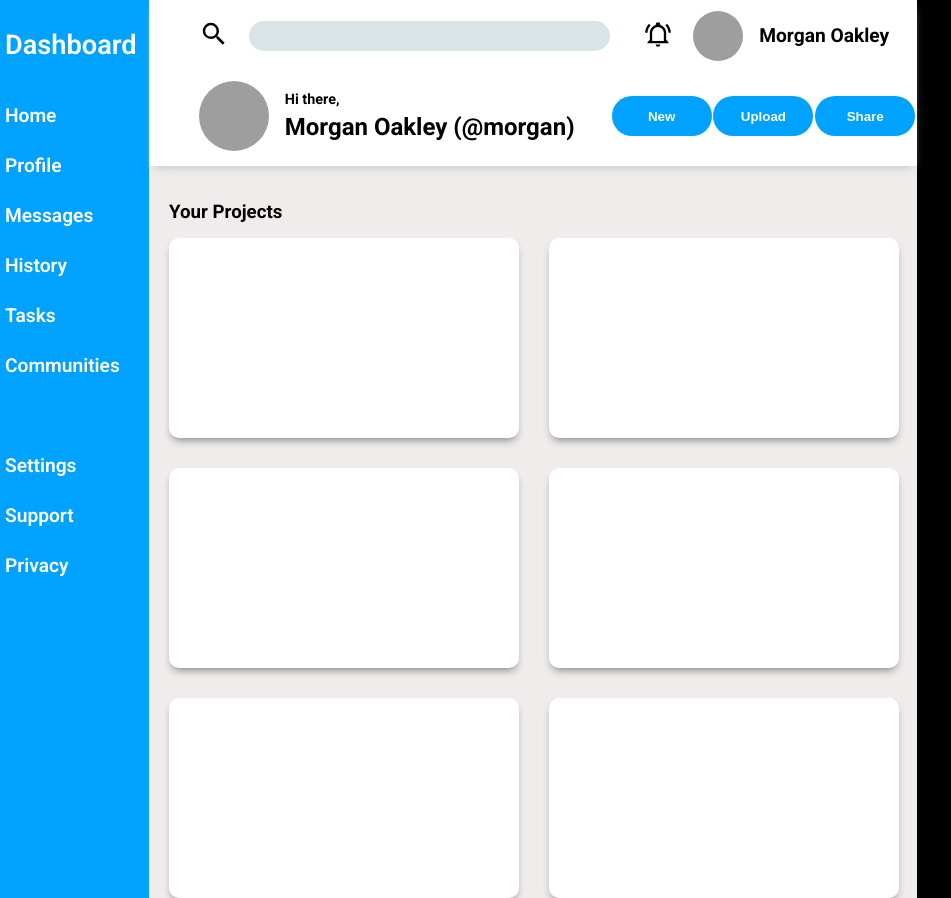
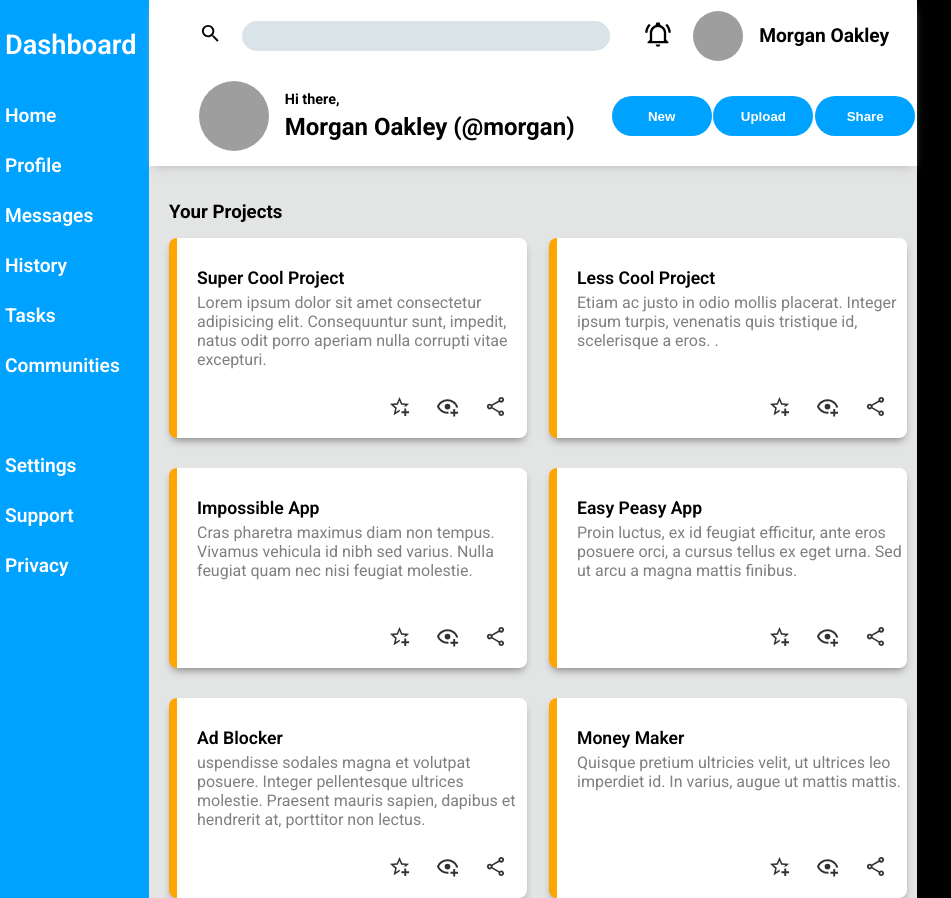
Before and after one commit to einherjar73/Admin-Dashboard, a plain HTML site: page index.html in a window 1280 px wide. Shown: the full height of the page, 203-1154 px from the left. Drawn offline with Linux system fonts and the light colour scheme; grey boxes are pictures that could not be loaded.

Commit message:
cards finished

```diff
--- a/index.html
+++ b/index.html
@@ -73,12 +73,60 @@
           Your Projects
         </h3>
         <div class="card-container">
-          <div class="card"></div>
-          <div class="card"></div>
-          <div class="card"></div>
-          <div class="card"></div>
-          <div class="card"></div>
-          <div class="card"></div>
+          <div class="card">
+            <p>Super Cool Project</p>
+            <p>Lorem ipsum dolor sit amet consectetur adipisicing elit. Consequuntur sunt, impedit, natus odit porro aperiam nulla corrupti vitae excepturi.</p>
+            <div>
+              <img src="./img/star.svg" alt="star logo">
+              <img src="./img/eye.svg" alt="eye logo">
+              <img src="./img/share.svg" alt="share logo">
+            </div>
+          </div>
+          <div class="card">
+            <p>Less Cool Project</p>
+            <p>Etiam ac justo in odio mollis placerat. Integer ipsum turpis, venenatis quis tristique id, scelerisque a eros. .</p>
+            <div>
+              <img src="./img/star.svg" alt="star logo">
+              <img src="./img/eye.svg" alt="eye logo">
+              <img src="./img/share.svg" alt="share logo">
+            </div>
+          </div>
+          <div class="card">
+            <p>Impossible App</p>
+            <p>Cras pharetra maximus diam non tempus. Vivamus vehicula id nibh sed varius. Nulla feugiat quam nec nisi feugiat molestie.</p>
+            <div>
+              <img src="./img/star.svg" alt="star logo">
+              <img src="./img/eye.svg" alt="eye logo">
+              <img src="./img/share.svg" alt="share logo">
+            </div>
+          </div>
+          <div class="card">
+            <p>Easy Peasy App</p>
+            <p>Proin luctus, ex id feugiat efficitur, ante eros posuere orci, a cursus tellus ex eget urna. Sed ut arcu a magna mattis finibus.</p>
+            <div>
+              <img src="./img/star.svg" alt="star logo">
+              <img src="./img/eye.svg" alt="eye logo">
+              <img src="./img/share.svg" alt="share logo">
+            </div>
+          </div>
+          <div class="card">
+            <p>Ad Blocker</p>
+            <p>uspendisse sodales magna et volutpat posuere. Integer pellentesque ultrices molestie. Praesent mauris sapien, dapibus et hendrerit at, porttitor non lectus.</p>
+            <div>
+              <img src="./img/star.svg" alt="star logo">
+              <img src="./img/eye.svg" alt="eye logo">
+              <img src="./img/share.svg" alt="share logo">
+            </div>
+          </div>
+          <div class="card">
+            <p>Money Maker</p>
+            <p>Quisque pretium ultricies velit, ut ultrices leo imperdiet id. In varius, augue ut mattis mattis.</p>
+            <div>
+              <img src="./img/star.svg" alt="star logo">
+              <img src="./img/eye.svg" alt="eye logo">
+              <img src="./img/share.svg" alt="share logo">
+            </div>
+          </div>
         </div>
       </div>
     </div>
--- a/style.css
+++ b/style.css
@@ -97,7 +97,7 @@ body {
 }
 
 .search-side img {
-  width: 30px;
+  width: 23px;
 }
 
 .search-side {
@@ -222,7 +222,7 @@ button:active {
 }
 
 .main-content {
-  background-color: rgb(240, 236, 236);
+  background-color: rgb(227, 228, 228);
   grid-area: 2 / 2 / 3 / 3;
 }
 
@@ -247,10 +247,43 @@ h3 {
   background-color: white;
   width: 350px;
   height: 200px;
-  border-radius: 10px;
+  border-radius: 8px;
   box-shadow: 0px 5px 8px -3px gray;
+  border-left: orange 8px solid;
+  display: flex;
+  flex-direction: column;
+  gap: 5px;
+  position: relative;
 }
 
-.card:active {
-  transform: scale(1.005);
+.card p {
+  margin: 30px 0 0 20px ;
 }
+
+.card p:first-child{
+  font-weight: 600;
+  font-size: 1.1rem;
+}
+
+.card p:nth-child(2) {
+  color: gray;
+  margin: 0 0 0 20px;
+}
+
+.card div {
+  display: flex;
+  gap: 25px;
+  position: absolute;
+  bottom: 20px;
+  right: 20px;
+}
+
+.card div img {
+  cursor: pointer;
+  width: 23px;
+  opacity: 80%;
+}
+
+.card div img:active {
+  transform: scale(1.1);
+}
```
Also changed, not shown: img/eye.svg (added), img/share.svg (added), img/star.svg (added).
